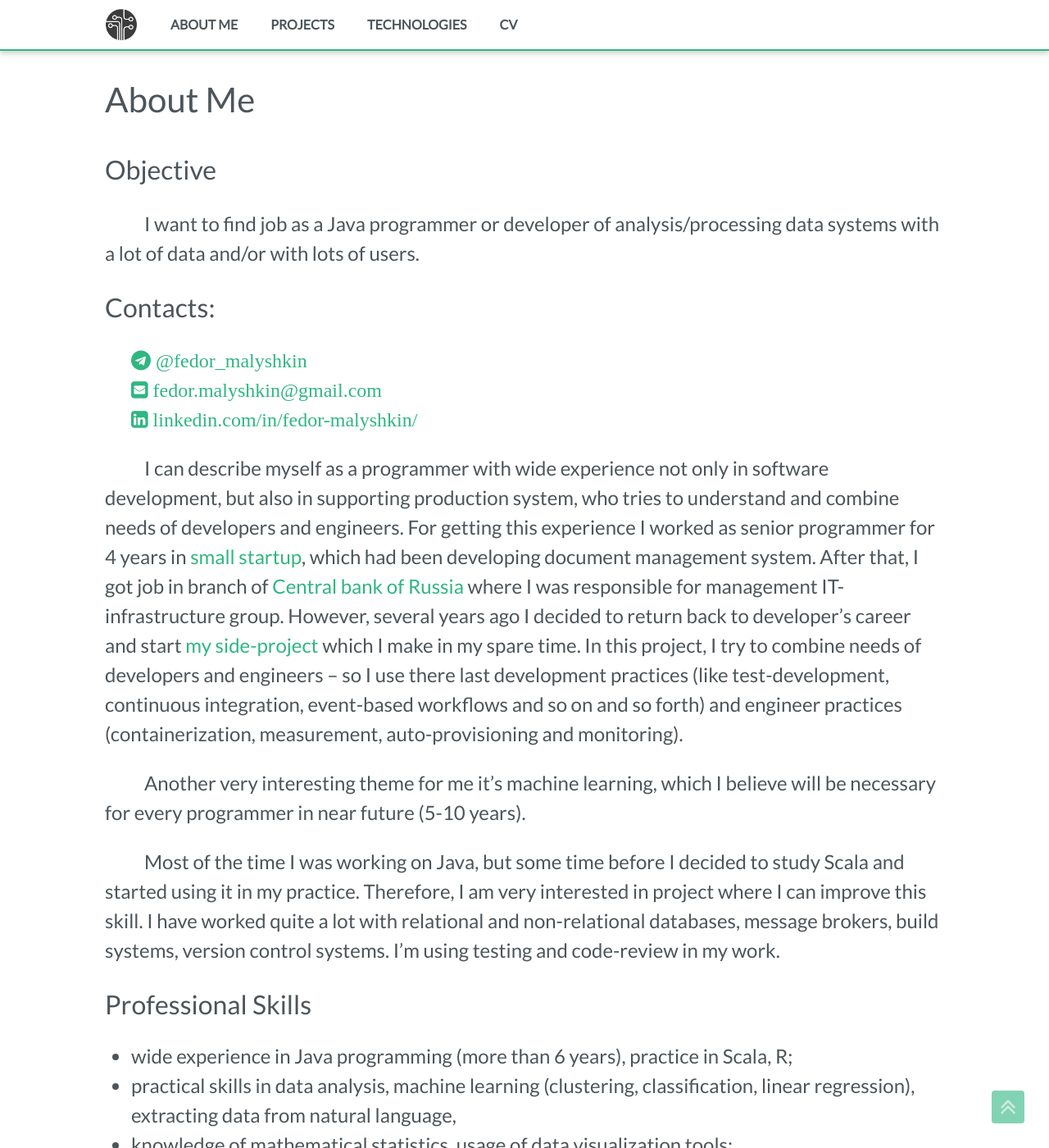
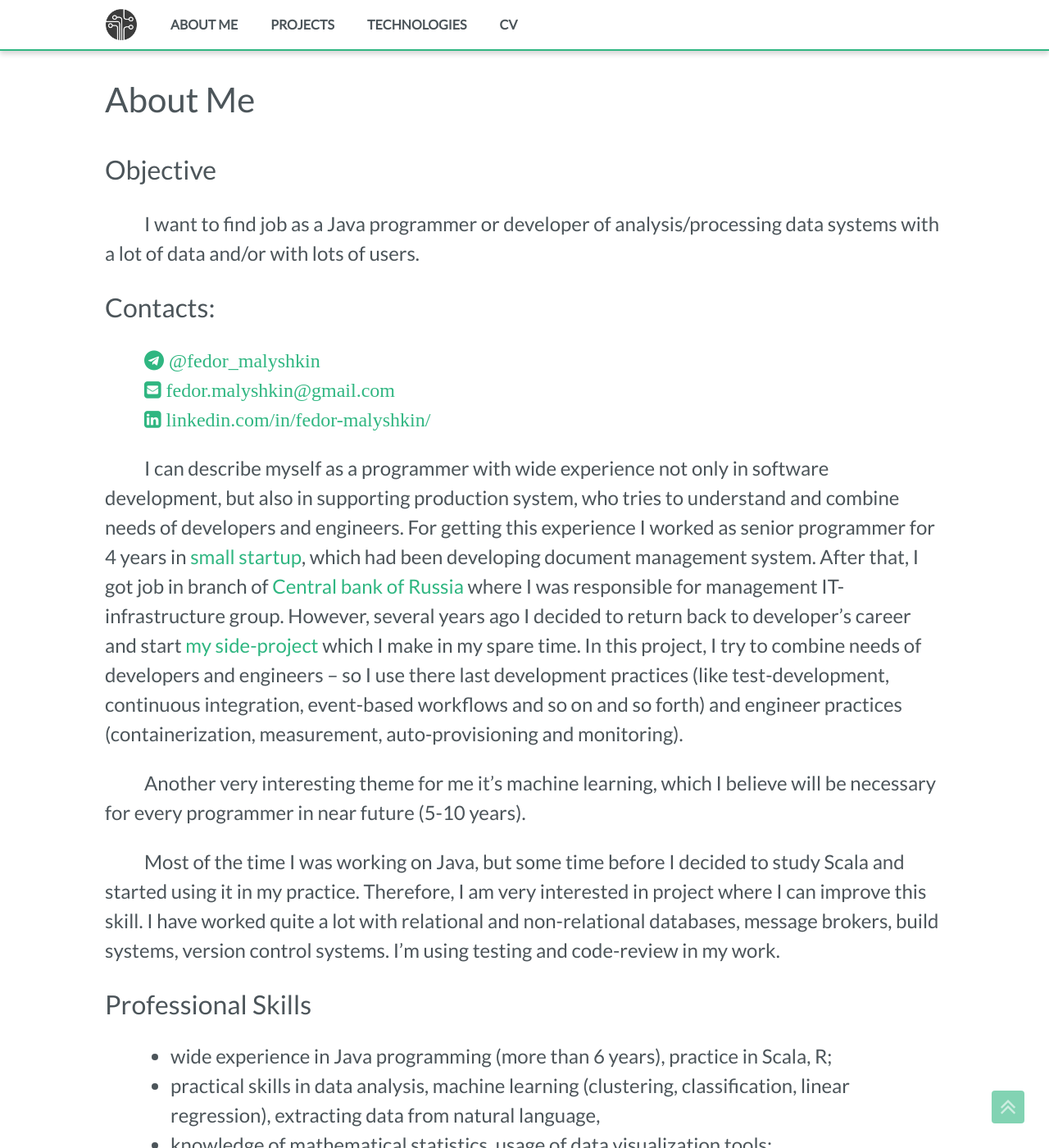
Before and after one commit to fedor-malyshkin/fedor-malyshkin.github.io, a Jekyll site: the page built from about_me.md, in a window 1280 px wide and 1400 px high. Shown: the whole window at 82% size. Built offline with Jekyll 4.4.1, drawn with Linux system fonts in a browser that asks for light colours.

```diff
--- a/_sass/layouts/_home.scss
+++ b/_sass/layouts/_home.scss
@@ -36,7 +36,8 @@
             text-indent: 2em;
         }
         ul {
-            padding-left: 2em;
+			// идём по тому-же уровню, что и остальные
+            padding-left: 4em;
         }
     }
     >.landing {
--- a/_sass/layouts/_post.scss
+++ b/_sass/layouts/_post.scss
@@ -38,7 +38,8 @@
     .contacts {
         ul {
             padding: 0;
-			padding-left: 2em;
+			// идём по тому-же уровню, что и основной текст
+			padding-left: 3em;
         }
         li {
             list-style-type: none;
@@ -73,7 +74,8 @@
         text-indent: 2em;
     }
 	ul {
-		padding-left: 2em;
+		// идём по тому-же уровню, что и основной текст
+		padding-left: 5em;
 	}
     >.post-header {
         margin-bottom: $header-bottom-margin;
```
